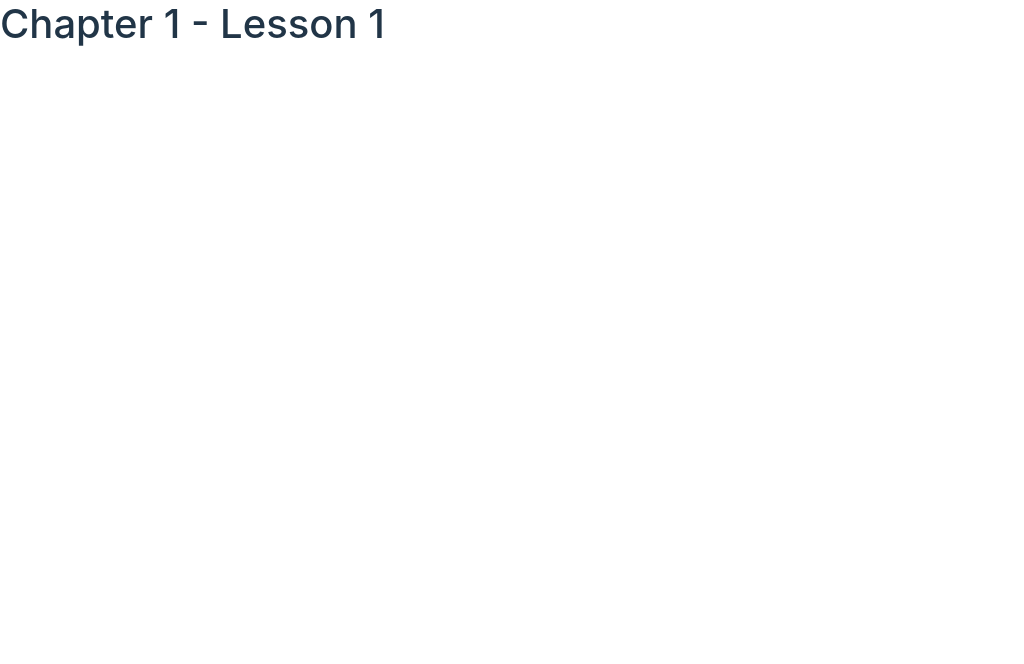
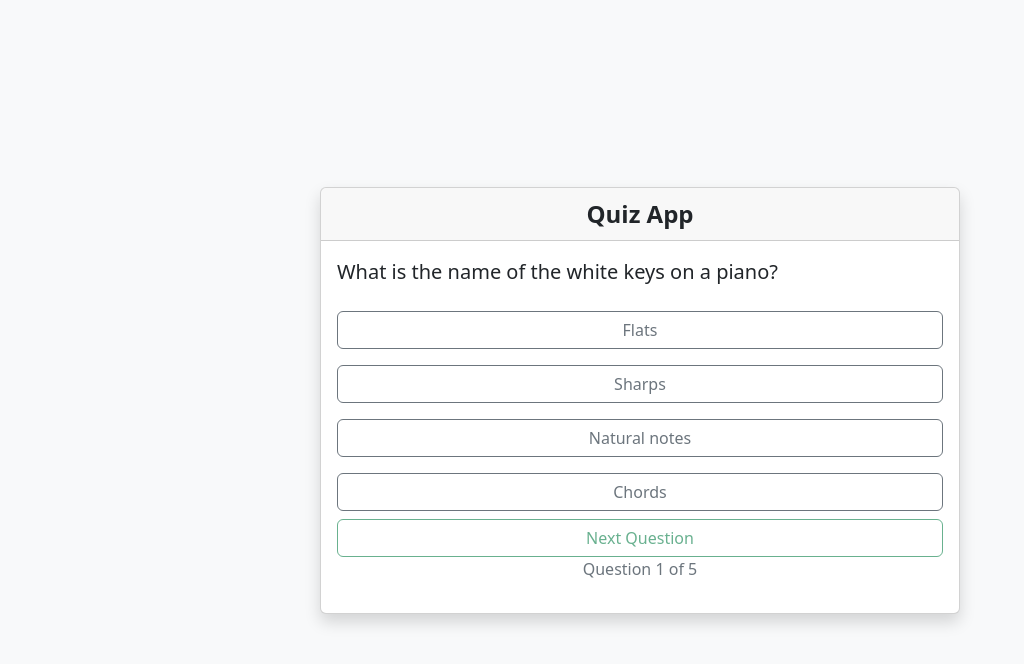
Before and after one commit to pkjSchool/HKMU_FYP, a React (Vite) app: page /lesson/ch1-1 in a window 1280 px wide. Shown: the top 664 px of the page, without its empty margins (0-1024 px from the left). Built offline with nearby package versions, Linux system fonts and the light colour scheme.

Commit message:
初次完成test

```diff
--- a/package.json
+++ b/package.json
@@ -14,14 +14,16 @@
     "@emotion/react": "^11.13.3",
     "@emotion/styled": "^11.13.0",
     "@mui/material": "^6.1.0",
+    "@reduxjs/toolkit": "^2.5.0",
+    "@types/styled-components": "^5.1.34",
     "bootstrap": "^5.3.3",
-    "@reduxjs/toolkit": "^2.5.0",
     "react": "^18.3.1",
     "react-dom": "^18.3.1",
     "react-hook-form": "^7.54.2",
     "react-icons": "^5.4.0",
     "react-redux": "^9.2.0",
-    "react-router-dom": "^6.26.2"
+    "react-router-dom": "^6.26.2",
+    "styled-components": "^6.1.14"
   },
   "devDependencies": {
     "@eslint/js": "^9.9.0",
--- a/src/pages/ch1-1.tsx
+++ b/src/pages/ch1-1.tsx
@@ -1,10 +1,131 @@
-const Ch1_1 = () => {
-    return (
-      <div>
-        <h1>Chapter 1 - Lesson 1</h1>
+import "bootstrap/dist/css/bootstrap.min.css";
+import { useState } from "react";
+const questions = [
+  {
+    questionText: "What is the name of the white keys on a piano?",
+    answerOptions: [
+      { answerText: "Flats", isCorrect: false },
+      { answerText: "Sharps", isCorrect: false },
+      { answerText: "Natural notes", isCorrect: true },
+      { answerText: "Chords", isCorrect: false },
+    ],
+  },
+  {
+    questionText: "How many keys does a standard piano have?",
+    answerOptions: [
+      { answerText: "61", isCorrect: false },
+      { answerText: "76", isCorrect: false },
+      { answerText: "88", isCorrect: true },
+      { answerText: "100", isCorrect: false },
+    ],
+  },
+  {
+    questionText: "Which hand typically plays the melody on a piano?",
+    answerOptions: [
+      { answerText: "Left hand", isCorrect: false },
+      { answerText: "Right hand", isCorrect: true },
+      { answerText: "Both hands equally", isCorrect: false },
+      { answerText: "Neither hand", isCorrect: false },
+    ],
+  },
+  {
+    questionText: "What does the sustain pedal on a piano do?",
+    answerOptions: [
+      { answerText: "Makes the notes louder", isCorrect: false },
+      { answerText: "Sustains the sound of the notes", isCorrect: true },
+      { answerText: "Changes the pitch of the notes", isCorrect: false },
+      { answerText: "Stops the sound immediately", isCorrect: false },
+    ],
+  },
+  {
+    questionText: "What is the first note of the C major scale?",
+    answerOptions: [
+      { answerText: "A", isCorrect: false },
+      { answerText: "C", isCorrect: true },
+      { answerText: "E", isCorrect: false },
+      { answerText: "G", isCorrect: false },
+    ],
+  },
+];
+function Ch1_1() {
+  const [currentQuestion, setCurrentQuestion] = useState(0);
+  const [answered, setAnswered] = useState(false);
+  const [selectedAnswer, setSelectedAnswer] = useState<number | null>(null);
+  const [score, setScore] = useState(0);
+  const [showScore, setShowScore] = useState(false);
 
-      </div>
-    );
+  const handelAnswerButtonClick = (index: number, isCorrect: boolean) => {
+    setAnswered(true);
+    setSelectedAnswer(index);
+    if (isCorrect) {
+      setScore(score + 1);
+    }
   };
 
-  export default Ch1_1;
+  const NextQuestion = () => {
+    setSelectedAnswer(null);
+    setAnswered(false);
+    const nextQuestion = currentQuestion + 1;
+    if (nextQuestion < questions.length) {
+      setCurrentQuestion(nextQuestion);
+    } else {
+      setShowScore(true);
+    }
+  };
+
+  return (
+    <div className="d-flex justify-content-center align-items-center vh-100 bg-light">
+      <div className="card w-50 shadow">
+        <div className="card-header text-center fw-bold fs-4">Quiz App</div>
+        <div className="card-body">
+          {showScore ? (
+            <div className="card w-50 shadow">
+              <div className="card-header text-center fw-bold fs-4">
+                You scored {score} out of {questions.length}
+              </div>
+            </div>
+          ) : (
+            <>
+              <p className="card-text fs-5">
+                {questions[currentQuestion].questionText}
+              </p>
+              {questions[currentQuestion].answerOptions.map((option, index) => (
+                <button
+                  key={index}
+                  onClick={() =>
+                    handelAnswerButtonClick(index, option.isCorrect)
+                  }
+                  className={`btn btn-outline-secondary w-100 my-2 ${
+                    answered
+                      ? option.isCorrect
+                        ? "btn-success text-white"
+                        : selectedAnswer === index
+                        ? "btn-danger text-white"
+                        : ""
+                      : ""
+                  }`}
+                >
+                  {option.answerText}
+                </button>
+              ))}
+              <button
+                className={`block w-100 btn ${
+                  answered ? "btn-success" : "btn-outline-success"
+                }`}
+                onClick={NextQuestion}
+                disabled={!answered}
+              >
+                Next Question
+              </button>
+              <p className="text-center text-secondary w-100">
+                Question {currentQuestion + 1} of {questions.length}
+              </p>
+            </>
+          )}
+        </div>
+      </div>
+    </div>
+  );
+}
+
+export default Ch1_1;
```
Also changed, not shown: src/assets/quzi_background.jpg (added), 1 other file (tests, documents, lock files or other folders).
